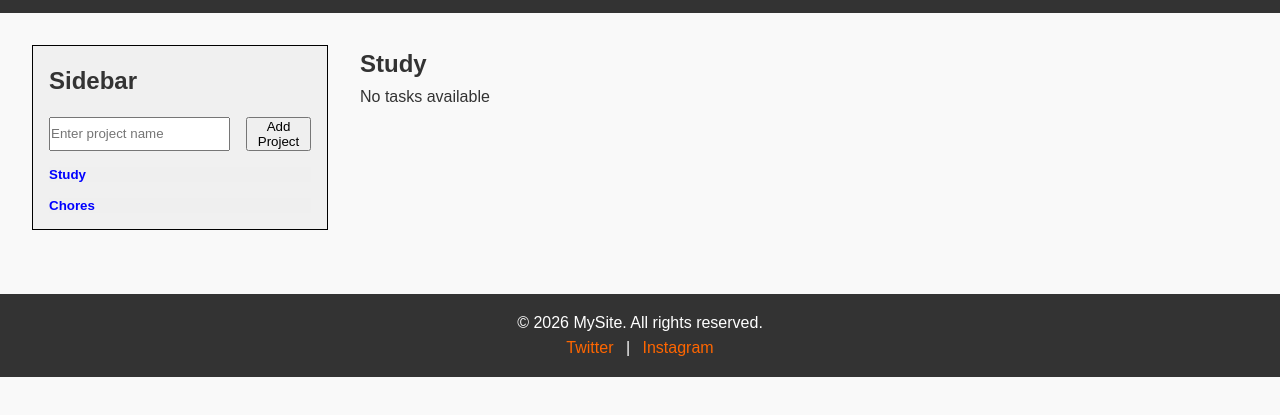
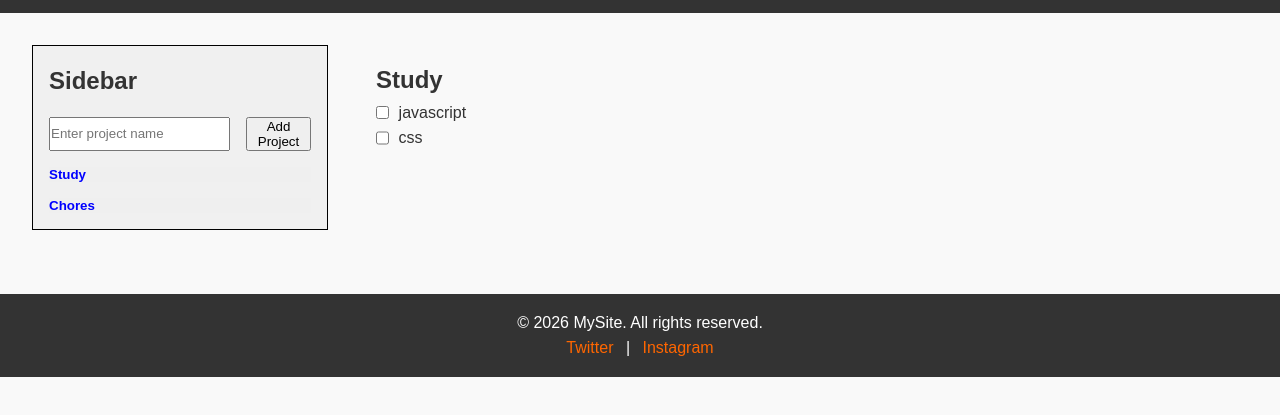
Before and after one commit to wolfSkullCave/todo-list, a website built with webpack: page public/index.html in a window 1280 px wide. Shown: the part 57-472 px from the top of the page. Built offline with nearby package versions, Linux system fonts and the light colour scheme.

Commit message:
Progressed task rendering
+ Fixed task rendering.
+ Restructured divs of index.html for cleaner styling.

```diff
--- a/public/index.html
+++ b/public/index.html
@@ -38,13 +38,8 @@
 
         <div id="tasksDiv">
           <section>
-            <h2>Projects</h2>
-            <p>
-              Lorem ipsum dolor sit amet consectetur adipisicing elit. Cumque
-              iure expedita sed veniam. Doloribus, unde alias ea sint expedita
-              sed obcaecati vel voluptatum quis voluptatibus minus laudantium
-              iusto vero? Fugit?
-            </p>
+            <h2 id="tasksHeading">Projects</h2>
+            <div id="tasksDivContent"></div>
           </section>
         </div>
       </div>
--- a/src/dom.js
+++ b/src/dom.js
@@ -55,21 +55,27 @@ export class Dom {
   }
 
   renderTasks(index = 0) {
-    const tasksDiv = document.getElementById("tasksDiv");
-    const h2 = document.createElement("h2");
-
+    const h2 = document.getElementById("tasksHeading");
+    const tasksDiv = document.getElementById("tasksDivContent");
     tasksDiv.innerHTML = "";
     h2.textContent = this.projectsList[index].name;
 
-    tasksDiv.appendChild(h2);
-
     if (this.projectsList[index].tasks.length > 0) {
       this.projectsList[index].tasks.forEach((t) => {
+        const checkboxDiv = document.createElement("div");
+        checkboxDiv.classList.add("checkboxDiv");
+
         const input = document.createElement("input");
         input.type = "checkbox";
-        input.textContent = t.name;
+        input.name = t.name;
 
-        tasksDiv.appendChild(input);
+        const label = document.createElement("label");
+        label.id = t.name;
+        label.textContent = t.name;
+
+        checkboxDiv.appendChild(input);
+        checkboxDiv.appendChild(label);
+        tasksDiv.appendChild(checkboxDiv);
       });
     } else {
       const p = document.createElement("p");
--- a/src/index.js
+++ b/src/index.js
@@ -6,3 +6,16 @@ const dom = new Dom();
 dom.renderProjects();
 dom.addProject("Study");
 dom.addProject("Chores");
+dom.projectsList[0].addTask({
+  name: "javascript",
+  desc: "factory functions",
+  duDate: "15 Feb",
+  priority: "low",
+});
+dom.projectsList[0].addTask({
+  name: "css",
+  desc: "Study up on animations",
+  duDate: "15 March",
+  priority: "low",
+});
+dom.renderTasks();
--- a/src/project.js
+++ b/src/project.js
@@ -5,7 +5,7 @@ export function createProject(name) {
     name,
     tasks: [],
 
-    addTask(name, desc, duDate, priority) {
+    addTask({ name, desc, duDate, priority }) {
       const newTask = createTask(name, desc, duDate, priority);
       this.tasks.push(newTask);
     },
--- a/src/styles.css
+++ b/src/styles.css
@@ -128,3 +128,8 @@ div#projectsDiv {
 #projectsDiv button:hover {
   color: grey;
 }
+
+.checkboxDiv {
+  display: flex;
+  gap: 0.6rem;
+}
```
